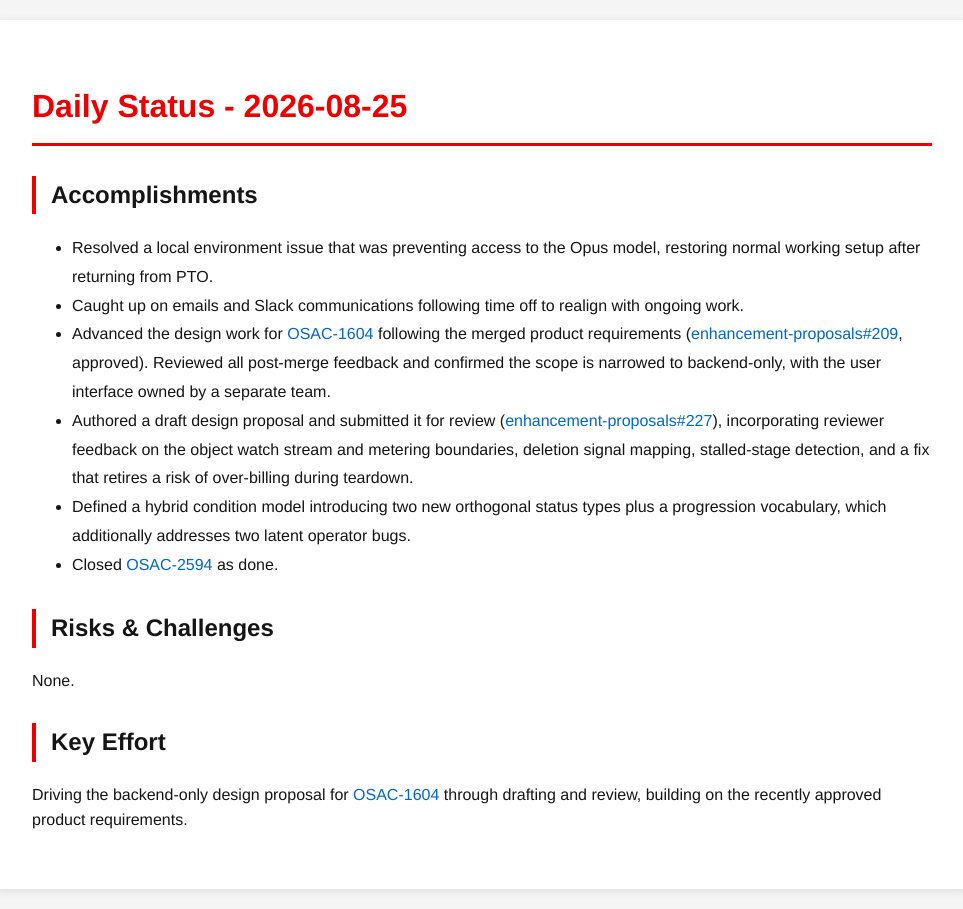
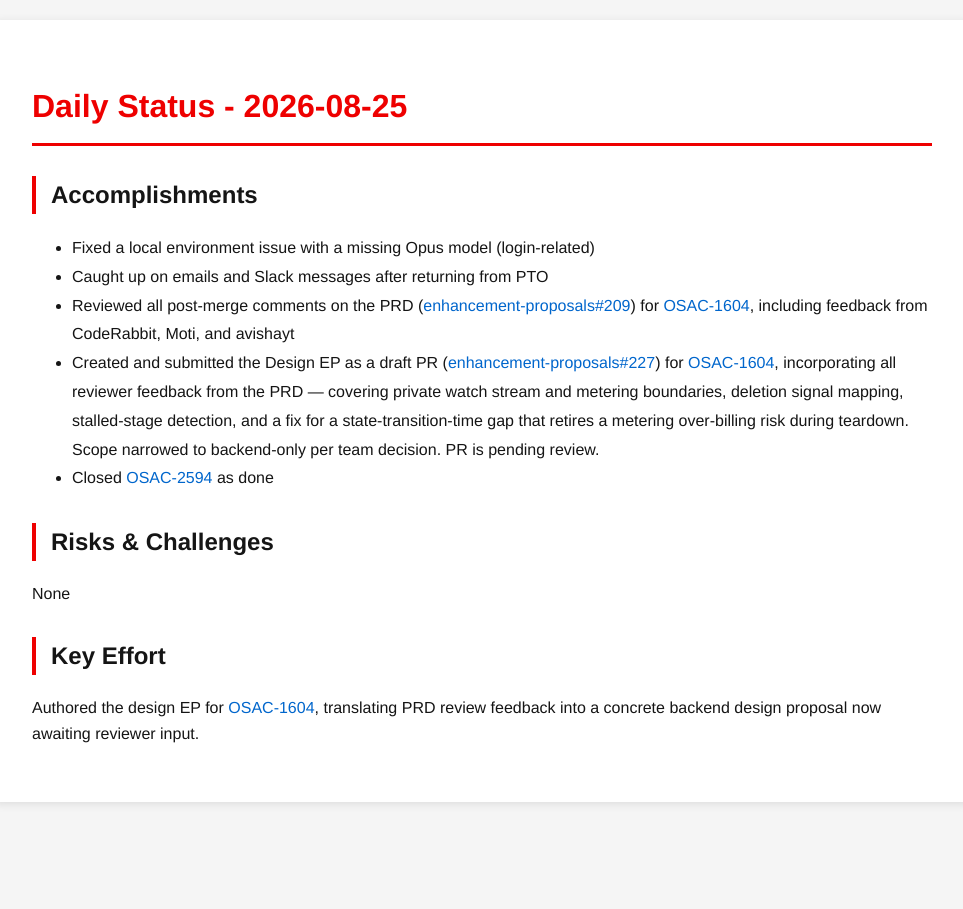
Before and after one commit to tzvatot/daily-status, a Jekyll site: the page built from 2026-08-25.md, in a window 1280 px wide. Shown: the whole page, without its empty margins (158-1121 px from the left). Built offline with Jekyll 4.4.1, drawn with Linux system fonts in a browser that asks for light colours.

Commit message:
Daily status update - 2026-08-25

```diff
--- a/2026-08-25.md
+++ b/2026-08-25.md
@@ -7,15 +7,14 @@ date: 2026-08-25
 # Daily Status - 2026-08-25
 
 ## Accomplishments
-- Resolved a local environment issue that was preventing access to the Opus model, restoring normal working setup after returning from PTO.
-- Caught up on emails and Slack communications following time off to realign with ongoing work.
-- Advanced the design work for [OSAC-1604](https://redhat.atlassian.net/browse/OSAC-1604) following the merged product requirements ([enhancement-proposals#209](https://github.com/osac-project/enhancement-proposals/pull/209), approved). Reviewed all post-merge feedback and confirmed the scope is narrowed to backend-only, with the user interface owned by a separate team.
-- Authored a draft design proposal and submitted it for review ([enhancement-proposals#227](https://github.com/osac-project/enhancement-proposals/pull/227)), incorporating reviewer feedback on the object watch stream and metering boundaries, deletion signal mapping, stalled-stage detection, and a fix that retires a risk of over-billing during teardown.
-- Defined a hybrid condition model introducing two new orthogonal status types plus a progression vocabulary, which additionally addresses two latent operator bugs.
-- Closed [OSAC-2594](https://redhat.atlassian.net/browse/OSAC-2594) as done.
+- Fixed a local environment issue with a missing Opus model (login-related)
+- Caught up on emails and Slack messages after returning from PTO
+- Reviewed all post-merge comments on the PRD ([enhancement-proposals#209](https://github.com/osac-project/enhancement-proposals/pull/209)) for [OSAC-1604](https://redhat.atlassian.net/browse/OSAC-1604), including feedback from CodeRabbit, Moti, and avishayt
+- Created and submitted the Design EP as a draft PR ([enhancement-proposals#227](https://github.com/osac-project/enhancement-proposals/pull/227)) for [OSAC-1604](https://redhat.atlassian.net/browse/OSAC-1604), incorporating all reviewer feedback from the PRD — covering private watch stream and metering boundaries, deletion signal mapping, stalled-stage detection, and a fix for a state-transition-time gap that retires a metering over-billing risk during teardown. Scope narrowed to backend-only per team decision. PR is pending review.
+- Closed [OSAC-2594](https://redhat.atlassian.net/browse/OSAC-2594) as done
 
 ## Risks & Challenges
-None.
+None
 
 ## Key Effort
-Driving the backend-only design proposal for [OSAC-1604](https://redhat.atlassian.net/browse/OSAC-1604) through drafting and review, building on the recently approved product requirements.
+Authored the design EP for [OSAC-1604](https://redhat.atlassian.net/browse/OSAC-1604), translating PRD review feedback into a concrete backend design proposal now awaiting reviewer input.
```
